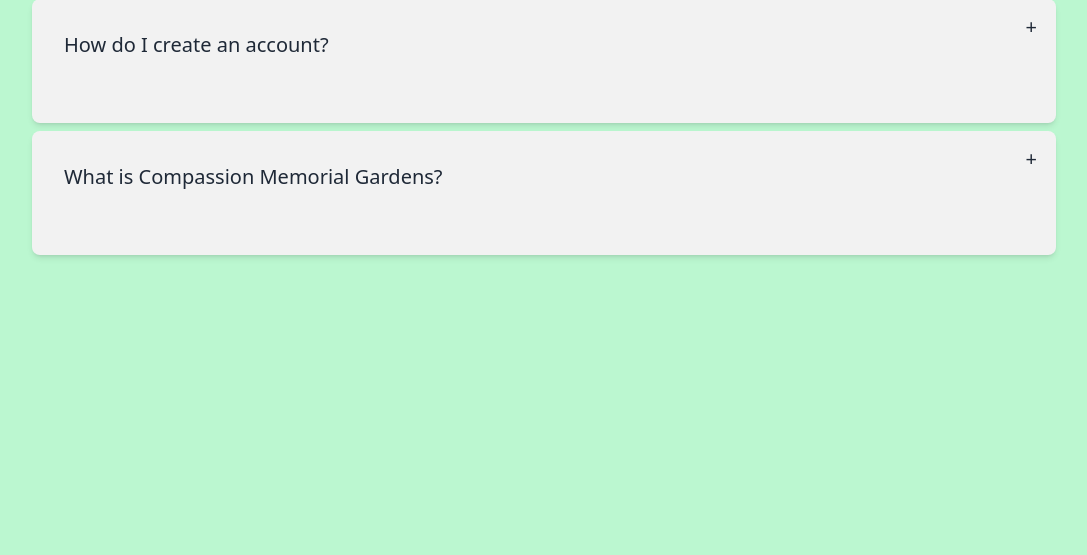
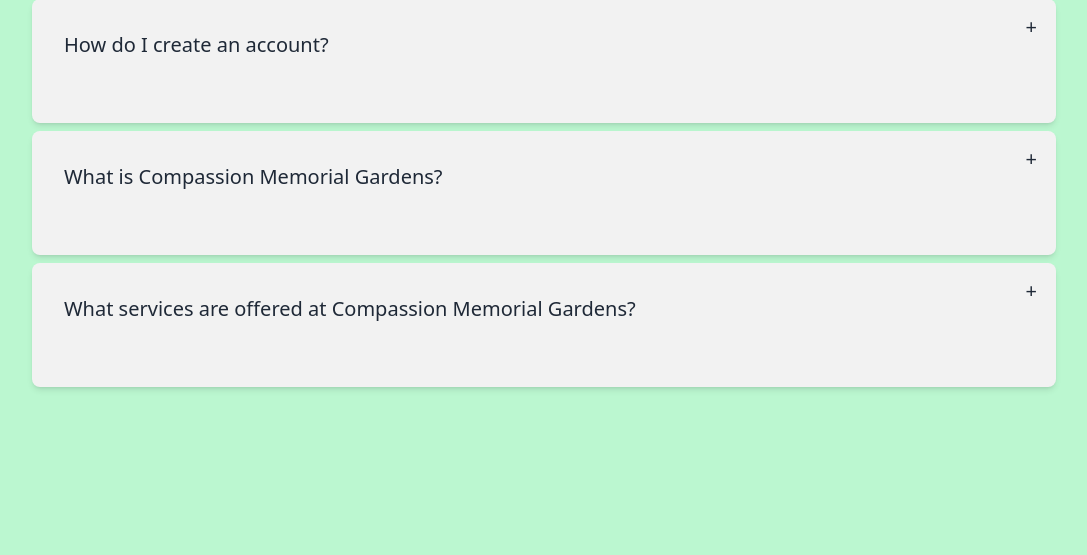
Before and after one commit to Bombastiksideeye/CEMETERY-MANAGEMENT-SYSTEM, a PHP site: page / in a window 1280 px wide. Shown: the part 2725-3280 px from the top of the page, without its empty margins (96-1183 px from the left). Before the commit the page ends 2983 px from the top, so only its background shows below. Run offline with PHP 8.4, Linux system fonts and the light colour scheme; some libraries are stand-ins or nearby versions.

Commit message:
Add files via upload

```diff
--- a/index.php
+++ b/index.php
@@ -285,6 +285,17 @@
     </div>
 
 
+    <div class="collapse collapse-plus bg-base-200 my-2 rounded-lg shadow-md">
+      <input type="radio" name="my-accordion-3" id="accordion-2" />
+      <div class="collapse-title text-xl font-medium">
+        <label for="accordion-2" class="cursor-pointer block p-4">What services are offered at Compassion Memorial Gardens?</label>
+      </div>
+      <div class="collapse-content p-4">
+        <p>We offer a range of services including traditional burials, cremation options, memorial services, and perpetual care for the maintenance of the grounds. We also provide support services for families, including grief counseling and event planning.</p>
+      </div>
+    </div>
+
+
 
 
 </body>
```
